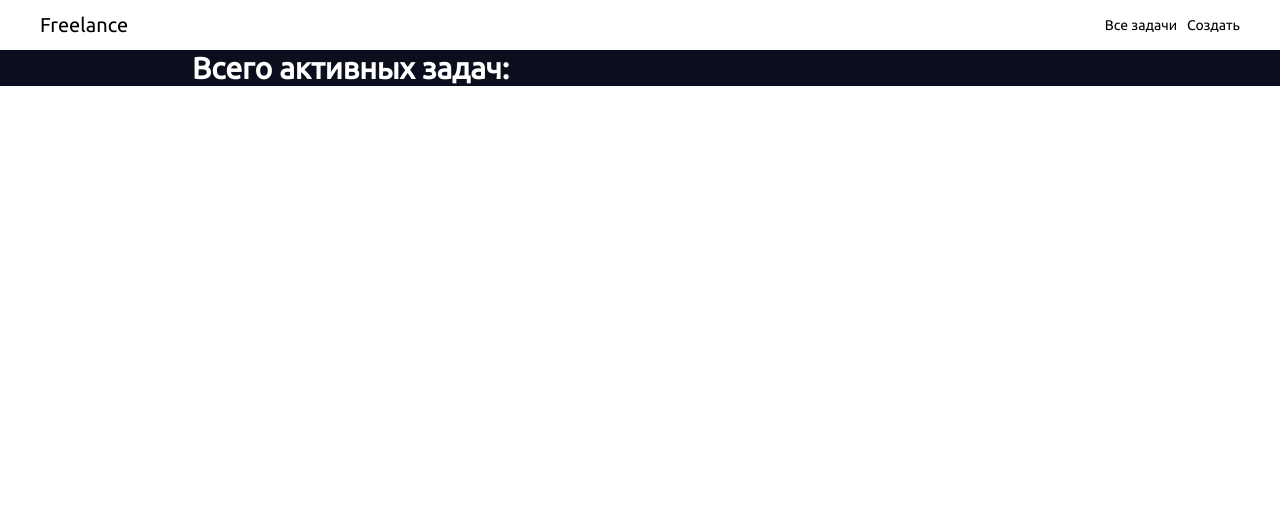
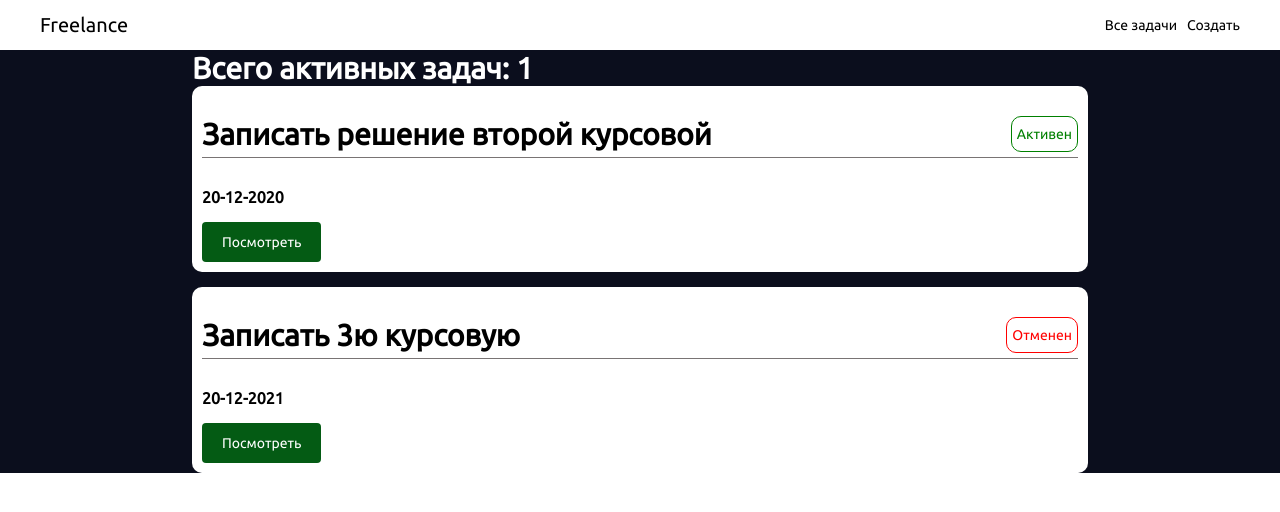
Before and after one commit to dzmitry-viartseika/app-vue3, a Vue app: page / in a window 1280 px wide. Shown: the top 512 px of the page. Built offline with nearby package versions, Linux system fonts and the light colour scheme.

Commit message:
# add task route

```diff
--- a/src/assets/scss/variables.scss
+++ b/src/assets/scss/variables.scss
@@ -2,7 +2,8 @@ $color-white: #fff;
 $color-black: #000;
 $bodyBgColor: #0B0E1D;
 $color-logo: #a9a9a9;
-$colorBtn: #a26a0a;
+$colorBorder: #797474;
+$colorBtn: #045b14;
 $borderRadius: 4px;
 $font-global: Ubuntu, sans-serif;
 $font-global-medium: Ubuntu-medium, sans-serif;
--- /dev/null
+++ b/src/components/appStatus.vue
@@ -0,0 +1,81 @@
+<template>
+  <span class="app__status" :class="`app__status_${className}`">
+    {{ text }}
+  </span>
+</template>
+
+<script>
+import { watch, ref } from 'vue';
+
+export default {
+  props: {
+    type: {
+      type: String,
+      validator(value) {
+        return ['active', 'done', 'pending', 'cancelled'].includes(value);
+      },
+    },
+  },
+  setup(props) {
+    const classesMap = {
+      active: 'active',
+      cancelled: 'cancelled',
+      done: 'done',
+      pending: 'pending',
+    };
+
+    const textMap = {
+      active: 'Активен',
+      cancelled: 'Отменен',
+      done: 'Завершен',
+      pending: 'Выполняется',
+    };
+
+    const className = ref(classesMap[props.type]);
+    const text = ref(textMap[props.type]);
+
+    watch(props, (val) => {
+      className.value = classesMap[val.type];
+      text.value = textMap[val.type];
+    });
+
+    return {
+      className,
+      text,
+    };
+  },
+};
+</script>
+
+<style scoped lang="scss">
+
+.app__status {
+  padding: 0 5px;
+  border: 1px solid;
+  display: flex;
+  align-items: center;
+  border-radius: 10px;
+  min-height: 22px;
+
+  &_active {
+    color: green;
+    border-color: green;
+  }
+
+  &_cancelled {
+    color: red;
+    border-color: red;
+  }
+
+  &_done {
+    color: #e20cea;
+    border-color: #e20cea;
+  }
+
+  &_pending {
+    color: cornflowerblue;
+    border-color: cornflowerblue;
+  }
+}
+
+</style>
--- /dev/null
+++ b/src/mixins/uniqueId.js
@@ -0,0 +1,5 @@
+function getUniqueId() {
+  return Math.floor(new Date().valueOf() * Math.random());
+}
+
+export default getUniqueId;
--- a/src/router/index.js
+++ b/src/router/index.js
@@ -1,7 +1,8 @@
 import { createRouter, createWebHistory } from 'vue-router';
 import Home from '@/views/Home.vue';
 import CreateTask from '@/views/CreateTask.vue';
-import AllList from '@/views/AllList.vue';
+import Task from '@/views/Task.vue';
+// import page404 from '@/views/page404.vue';
 
 const routes = [
   {
@@ -15,10 +16,15 @@ const routes = [
     component: CreateTask,
   },
   {
-    path: '/all',
-    name: 'AllList',
-    component: AllList,
+    path: '/task/:id',
+    name: 'Task',
+    component: Task,
   },
+  // {
+  //   path: '*',
+  //   name: 'page404',
+  //   component: page404,
+  // },
 ];
 
 const router = createRouter({
--- a/src/store/index.js
+++ b/src/store/index.js
@@ -1,13 +1,22 @@
 import { createStore } from 'vuex';
+import * as types from '@/store/mutations-types';
 
 export default createStore({
   state: {
     tasksList: [
       {
-        id: 1,
-        title: 'wertey',
+        id: '123477133606',
+        title: 'Записать решение второй курсовой',
         date: '20-12-2020',
         description: 'kwmekq wekqw ekq wekq wek qwke q',
+        status: 'active',
+      },
+      {
+        id: '345777133606',
+        title: 'Записать 3ю курсовую',
+        date: '20-12-2021',
+        description: '',
+        status: 'cancelled',
       },
     ],
   },
@@ -15,8 +24,15 @@ export default createStore({
     tasksList: (state) => state.tasksList,
   },
   mutations: {
+    [types.ADD_NEW_TASK](state, data) {
+      console.log('data', data);
+      state.tasksList.push(data);
+    },
   },
   actions: {
+    addNewTask({ commit }, data) {
+      commit(types.ADD_NEW_TASK, data);
+    },
   },
   modules: {
   },
--- /dev/null
+++ b/src/store/mutations-types.js
@@ -0,0 +1,3 @@
+export const ADD_NEW_TASK = 'ADD_NEW_TASK';
+
+export default 'ADD_NEW_TASK';
--- a/src/views/About.vue
+++ /dev/null
@@ -1,5 +0,0 @@
-<template>
-  <div class="about">
-    <h1>This is an about page</h1>
-  </div>
-</template>
--- a/src/views/CreateTask.vue
+++ b/src/views/CreateTask.vue
@@ -2,7 +2,7 @@
   <div class="app-create">
     <div class="app-create-form">
       <div class="app-create-form__title">
-        Создать новую задачу task
+        Создать новую задачу isNotValid={{ isNotValid }}
       </div>
       <div class="app-create-form__field">
         <div class="app-create-form__field-label">Название</div>
@@ -16,28 +16,51 @@
         <div class="app-create-form__field-label">Описание</div>
         <textarea name="" v-model="task.description" id="" cols="30" rows="10"></textarea>
       </div>
+      <button class="app-button"
+              :class="{'app-button_disabled': !isNotValid}"
+              @click="addNewTask">
+        Создать
+      </button>
     </div>
   </div>
 </template>
 
 <script>
-import { reactive } from 'vue';
+import { reactive, computed } from 'vue';
 import { useStore } from 'vuex';
+import { useRouter } from 'vue-router';
+import getUniqueId from '@/mixins/uniqueId';
 
 export default {
   name: 'createTask',
+  mixins: [
+    getUniqueId,
+  ],
   setup() {
     const store = useStore();
+    const router = useRouter();
+    const test = store.getters.tasksList;
     const task = reactive({
+      id: JSON.stringify(getUniqueId()),
       title: '',
       date: '',
       description: '',
+      status: 'active',
     });
 
-    console.log('store', store.getters.tasksList);
+    const isNotValid = computed(() => task.title !== '' && task.date !== ''
+      && task.description !== '');
+
+    const addNewTask = () => {
+      store.dispatch('addNewTask', task);
+      router.push('/');
+    };
 
     return {
       task,
+      addNewTask,
+      test,
+      isNotValid,
     };
   },
 };
@@ -47,9 +70,46 @@ export default {
 @import "@/assets/scss/variables";
 
 .app-create {
+  display: flex;
+  justify-content: center;
+  margin-top: 10px;
 
   &-form {
-    color: $color-white;
+    color: $color-black;
+    background: $color-white;
+    width: 100%;
+    padding: 40px 15px 10px;
+    border-radius: 10px;
+
+    &__title {
+      font-size: 40px;
+      margin-bottom: 30px;
+    }
+
+    &__field {
+      width: 100%;
+      margin-bottom: 15px;
+
+      &-label {
+        margin-bottom: 10px;
+        font-size: 14px;
+        font-weight: bold;
+      }
+
+      input, textarea {
+        width: 100%;
+      }
+
+      input {
+        height: 40px;
+        padding: 5px;
+      }
+
+      textarea {
+        resize: none;
+        padding: 5px;
+      }
+    }
    }
 }
 
--- a/src/views/Home.vue
+++ b/src/views/Home.vue
@@ -1,15 +1,59 @@
 <template>
   <div class="app-home">
       <h1 class="app__title">
-        Всего активных задач:
+        Всего активных задач: {{ activeTasks.length }}
       </h1>
+    <div class="app-home__item" v-for="task in allTaskList" :key="task.id">
+      <div class="app-home__item-header">
+        <h2>
+          {{ task.title }}
+        </h2>
+        <appStatus :type="task.status"/>
+      </div>
+      <div class="app-home__item-date">
+        {{ task.date }}
+      </div>
+      <div class="app-home__item-desciption">
+        {{ task.desciption }}
+      </div>
+      <button class="app-button" @click="goToRoute(task.id)"> Посмотреть </button>
+    </div>
   </div>
 </template>
 
 <script>
+import { useStore } from 'vuex';
+import { computed } from 'vue';
+import appStatus from '@/components/appStatus.vue';
+import { useRouter } from 'vue-router';
 
 export default {
   name: 'Home',
+  components: {
+    appStatus,
+  },
+  setup() {
+    const store = useStore();
+    const router = useRouter();
+    const allTaskList = store.getters.tasksList;
+    const activeTasks = computed(() => allTaskList.filter((task) => task.status === 'active'));
+
+    const goToRoute = (id) => {
+      console.log('id', id);
+      router.push({
+        name: 'Task',
+        params: {
+          id,
+        },
+      });
+    };
+
+    return {
+      allTaskList,
+      activeTasks,
+      goToRoute,
+    };
+  },
 };
 </script>
 
@@ -18,5 +62,31 @@ export default {
 
 .app-home {
   height: 100%;
+
+  &__item {
+    background: $color-white;
+    padding: 30px 10px 10px;
+    margin-bottom: 15px;
+    border-radius: 10px;
+
+    &-header {
+      display: flex;
+      justify-content: space-between;
+      padding-bottom: 5px;
+      border-bottom: 1px solid $colorBorder;
+    }
+
+    h2 {
+      font-size: 30px;
+      font-weight: bold;
+    }
+
+    &-date {
+      padding: 30px 0;
+      padding-bottom: 15px;
+      font-size: 16px;
+      font-weight: 700;
+    }
+  }
 }
 </style>
--- /dev/null
+++ b/src/views/Task.vue
@@ -0,0 +1,40 @@
+<template>
+  <div class="app-task">
+    <div class="app-task__title">
+      {{ activeTask.title }}
+    </div>
+  </div>
+</template>
+
+<script>
+import { useRoute } from 'vue-router';
+import { useStore } from 'vuex';
+
+export default {
+  name: 'Task',
+  setup() {
+    const route = useRoute();
+    const store = useStore();
+    const allTasksList = store.getters.tasksList;
+    const { params: { id } } = route;
+    const task = allTasksList.find((item) => item.id === id);
+    const activeTask = {
+      ...task,
+    };
+
+    return {
+      activeTask,
+    };
+  },
+};
+</script>
+
+<style scoped lang="scss">
+@import "@/assets/scss/variables";
+
+.app-task {
+  background: $color-white;
+  color: $color-black;
+}
+
+</style>
--- a/src/views/AllList.vue
+++ b/src/views/page404.vue
@@ -1,10 +1,10 @@
 <template>
-  wqeqweq
+  page404
 </template>
 
 <script>
 export default {
-  name: 'AllList',
+  name: 'page404',
 };
 </script>
 
```
